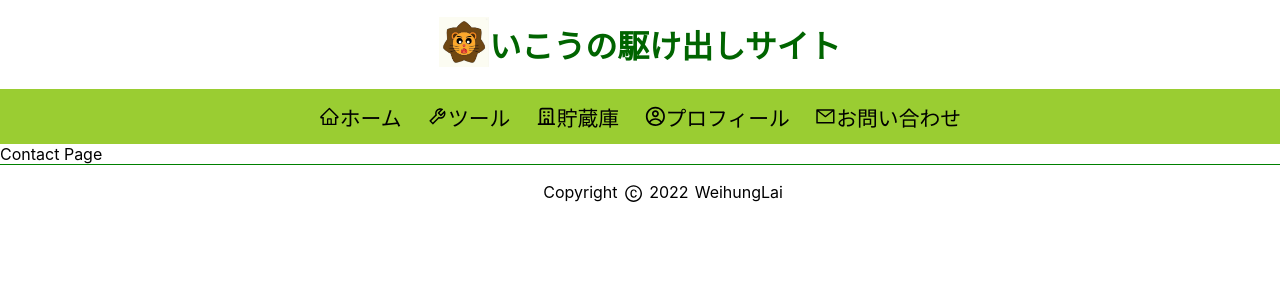
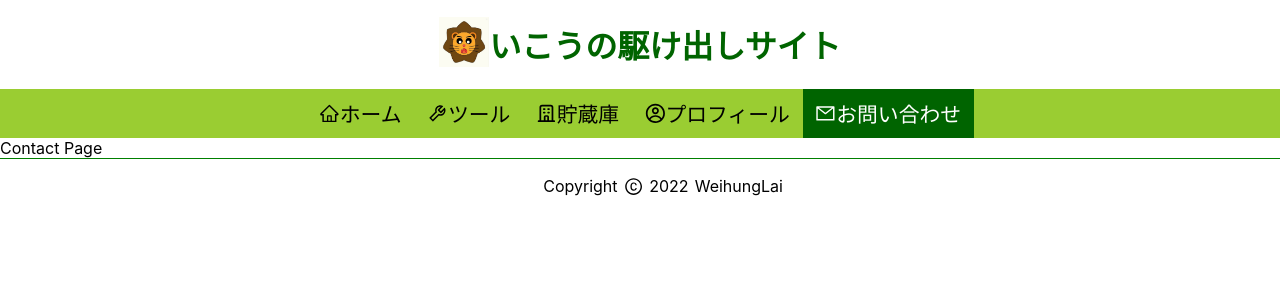
Before and after one commit to a22853398/my-github-pages, a React (Create React App) app: page /#/contact in a window 1280 px wide. Shown: the top 300 px of the page. Built offline with nearby package versions, Linux system fonts and the light colour scheme.

Commit message:
react-router-dom and styled-component active class add

```diff
--- a/src/components/contents/Content.js
+++ b/src/components/contents/Content.js
@@ -1,5 +1,5 @@
 import React from "react";
-import {Routes, Route, Link} from 'react-router-dom';
+import {Routes, Route} from 'react-router-dom';
 import Home from "./home/Home";
 import About from "./about/About";
 import Contact from "./contact/Contact";
@@ -12,11 +12,11 @@ function Content(){
     return (
         <div>
             <Routes>
-                <Route path="/" element={<Home />}/>
-                <Route path="/about" element={<About />}/>
-                <Route path="/contact" element={<Contact />}/>
-                <Route path="/tool" element={<Tool />}/>
-                <Route path="/kura" element={<Kura />}/>
+                <Route exact path="/" element={<Home />}/>
+                <Route exact path="/about" element={<About />}/>
+                <Route exact path="/contact" element={<Contact />}/>
+                <Route exact path="/tool" element={<Tool />}/>
+                <Route exact path="/kura" element={<Kura />}/>
             </Routes>
         </div>
     );
--- a/src/components/contents/about/AboutData.js
+++ b/src/components/contents/about/AboutData.js
@@ -0,0 +1,5 @@
+import React from "react";
+
+const AboutData = [
+
+];
--- /dev/null
+++ b/src/components/navbar/Navbar.css
@@ -0,0 +1,8 @@
+.active{
+    color: white;
+    background-color: darkgreen;
+}
+.inactive{
+    color: black;
+    background-color: yellowgreen;
+}
--- a/src/components/navbar/Navbar.js
+++ b/src/components/navbar/Navbar.js
@@ -1,7 +1,9 @@
 import React from "react";
 import styled from "styled-components";
 import { NavbarData } from "./NavbarData";
-import { Routes, Route, Link } from "react-router-dom";
+import { NavLink } from "react-router-dom";
+//import './Navbar.css';
+
 
 const NavbarNav = styled.nav(
     {
@@ -20,18 +22,22 @@ const NavbarUl = styled.ul(
         flexDirection: 'row',
         margin: '0%',
         padding: '0%',
+
     }
 );
 
-const NavbarLink = styled(Link)`
+
+
+const NavbarLink = styled(NavLink)`
+
     text-decoration: none;
     color: black;
-    padding: 1% 1%;
+    padding: 0.75% 1%;
     &:hover { // <Thing> when hovered
         color: white;
         background-color: darkgreen;
     }
-    &:active {
+    &.active {
         color: white;
         background-color: darkgreen;
     }
@@ -48,15 +54,22 @@ const NavbarLi = styled.li(
     }
 );
 
+
+
+
 function Navbar(){
+
     return(
         <NavbarNav>
             <NavbarUl>
                 {
                     NavbarData.map((value, key) => {
                         return(
-                            <NavbarLink key={key} to={value.url}>
-                                <NavbarLi >
+                            <NavbarLink
+                                key={key}
+                                to={value.url}
+                            >
+                                <NavbarLi>
                                     {value.icon}{value.title}
                                 </NavbarLi>
                             </NavbarLink>
@@ -66,6 +79,18 @@ function Navbar(){
             </NavbarUl>
         </NavbarNav>
     );
-
 }
 export default Navbar;
+
+/*
+    <NavbarLink to="/" className="active">
+        <NavbarLi>
+            ホーム
+        </NavbarLi>
+        </NavbarLink>
+    <NavbarLink to="/about" className="">
+        <NavbarLi>
+            プロフィール
+        </NavbarLi>
+    </NavbarLink>
+*/
```
